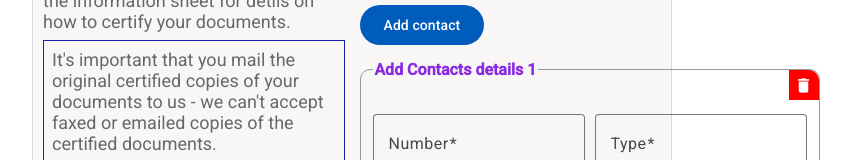
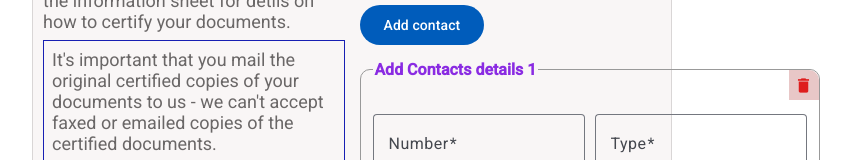
Before and after one commit to kumaruidivloper/angular-forms-tutorial, an Angular app: page / in a window 1280 px wide. Shown: the part 1393-1553 px from the top of the page, without its empty margins (288-1139 px from the left). Built offline with nearby package versions, Linux system fonts and the light colour scheme.

Commit message:
small ui update

```diff
--- a/src/app/app.html
+++ b/src/app/app.html
@@ -353,7 +353,7 @@
     <div class="row" formArrayName="contacts" *ngFor="let control of contacts.controls; let i = index" >
     <ng-container [formGroupName]="i">
       <fieldset   style="margin-bottom: 20px; position: relative; padding-top:35px; border-radius: 10px; border: solid #999 1px; width: 100%;">
-        <button (click)="deleteContacts(i, $event)" style="position: absolute; top: -9px; right: 0; background: red; color: #fff; border: none; padding: 1px 5px; cursor: pointer; border-top-right-radius: 10px;"><mat-icon style="font-size: 19px; margin-top: 5px; height: 20px; width: 20px;"> delete</mat-icon></button>
+        <button (click)="deleteContacts(i, $event)" style="position: absolute; top: -9px; right: 0; background: rgb(232, 199, 199); color: #fff; border: none; padding: 1px 5px; cursor: pointer; border-top-right-radius: 10px;"><mat-icon style="font-size: 19px; margin-top: 5px; height: 20px; width: 20px; color: rgb(222, 29, 29);"> delete</mat-icon></button>
       <legend style="font-weight: bold; color: blueviolet;">Add Contacts details {{i + 1}}</legend>
         <div style="display: flex; gap: 10px; width: 100%">
           <mat-form-field appearance="outline">
```
